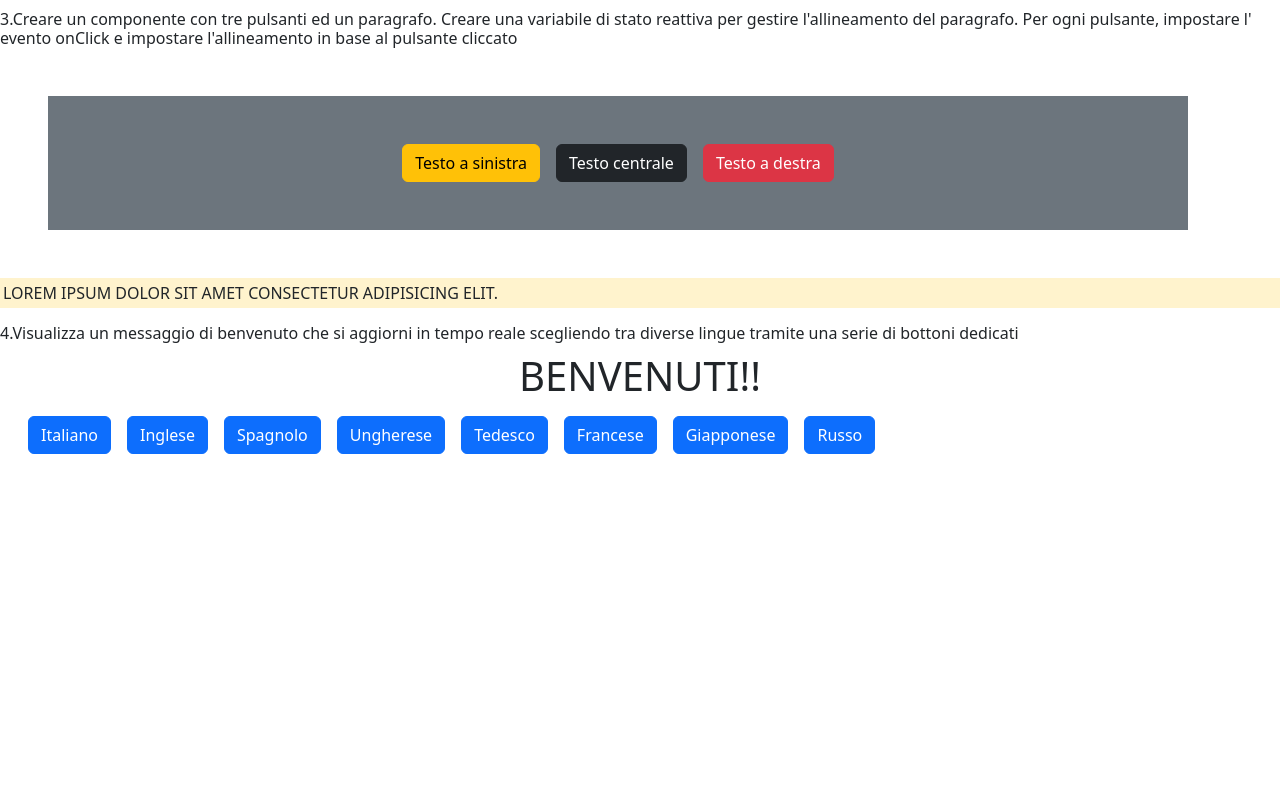
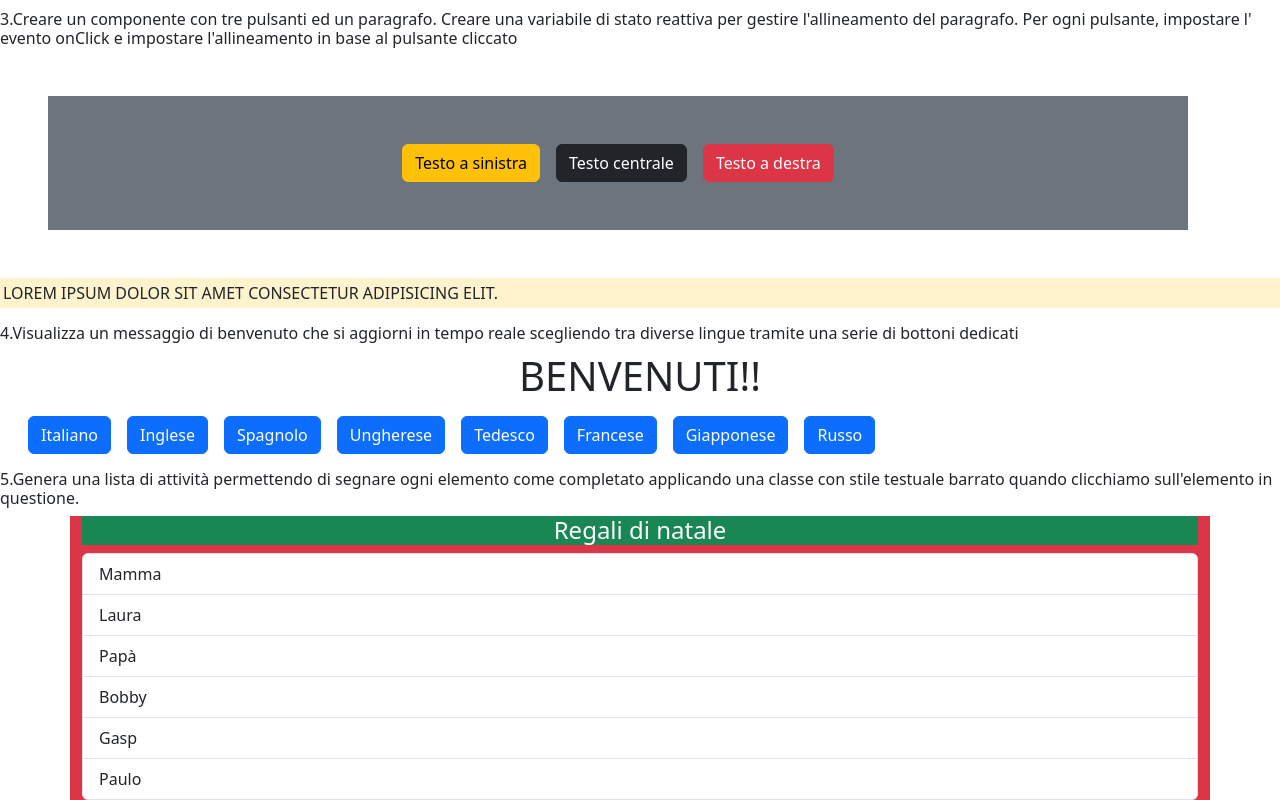
Before and after one commit to amanieltewolde/react-binding, a React (Vite) app: page / in a window 1280 px wide. Shown: the part 424-1224 px from the top of the page. Before the commit the page ends 894 px from the top, so only its background shows below. Built offline with nearby package versions, Linux system fonts and the light colour scheme.

Commit message:
Ex5R-Use-state(NOTComplete)

```diff
--- a/src/App.jsx
+++ b/src/App.jsx
@@ -2,6 +2,7 @@ import Ex1 from "./utilities/React-use-state-binding/Ex1";
 import Ex2 from "./utilities/React-use-state-binding/Ex2";
 import Ex3 from "./utilities/React-use-state-binding/Ex3";
 import Ex4 from "./utilities/React-use-state-binding/Ex4";
+import Ex5 from "./utilities/React-use-state-binding/Ex5";
 
 
 
@@ -15,6 +16,7 @@ export default function App() {
       <Ex2 />
       <Ex3 />
       <Ex4 />
+      <Ex5 />
 
     </>
   )
--- /dev/null
+++ b/src/utilities/React-use-state-binding/Ex5.jsx
@@ -0,0 +1,28 @@
+import { useState } from "react";
+import { exList } from "./List-Exercises";
+
+export default function Ex5() {
+
+    const [isDone, setIsDone] = useState(false);
+
+    function handleIsDone() {
+        setIsDone(!isDone);
+    }
+
+    return (
+        <div>
+            <h6>{exList[4].text}</h6>
+            <div className="container bg-danger text-white">
+                <h4 className=" text-center bg-success">Regali di natale</h4>
+                <ul className="list-group">
+                    <li onClick={handleIsDone} className={`list-group-item ${isDone ? 'text-decoration-line-through' : ''}`}>Mamma</li>
+                    <li onClick={handleIsDone} className={`list-group-item ${isDone ? 'text-decoration-line-through' : ''}`}>Laura</li>
+                    <li onClick={handleIsDone} className={`list-group-item ${isDone ? 'text-decoration-line-through' : ''}`}>Papà</li>
+                    <li onClick={handleIsDone} className={`list-group-item ${isDone ? 'text-decoration-line-through' : ''}`}>Bobby</li>
+                    <li onClick={handleIsDone} className={`list-group-item ${isDone ? 'text-decoration-line-through' : ''}`}>Gasp</li>
+                    <li onClick={handleIsDone} className={`list-group-item ${isDone ? 'text-decoration-line-through' : ''}`}>Paulo</li>
+                </ul>
+            </div>
+        </div>
+    )
+}
```
